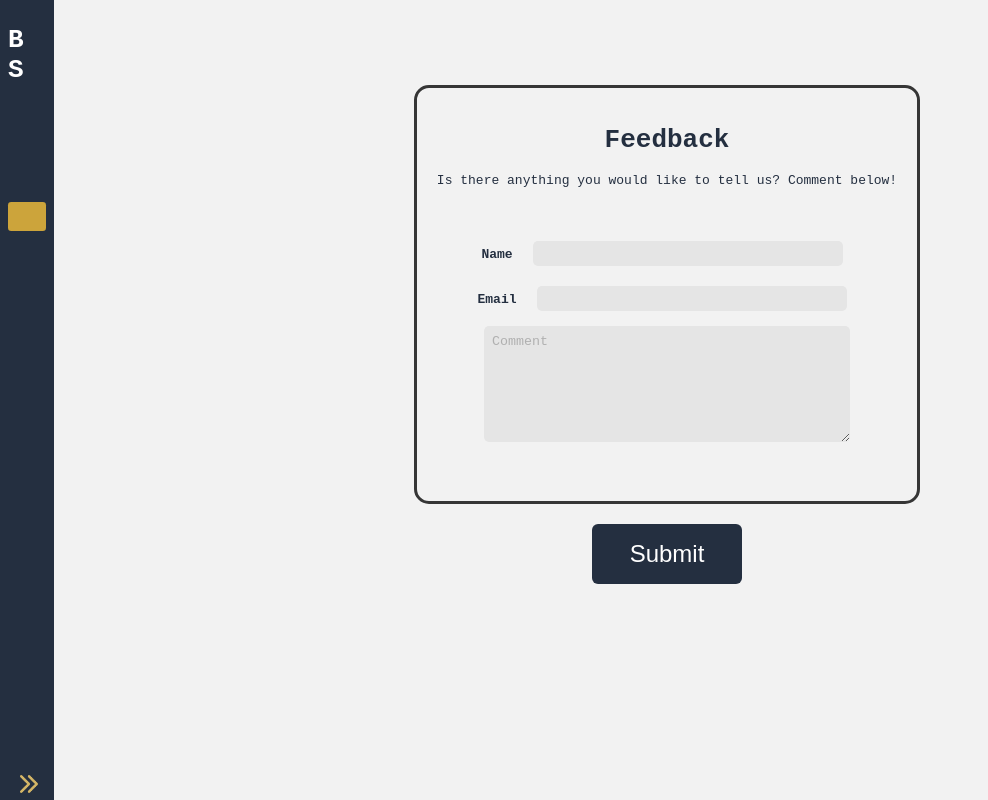
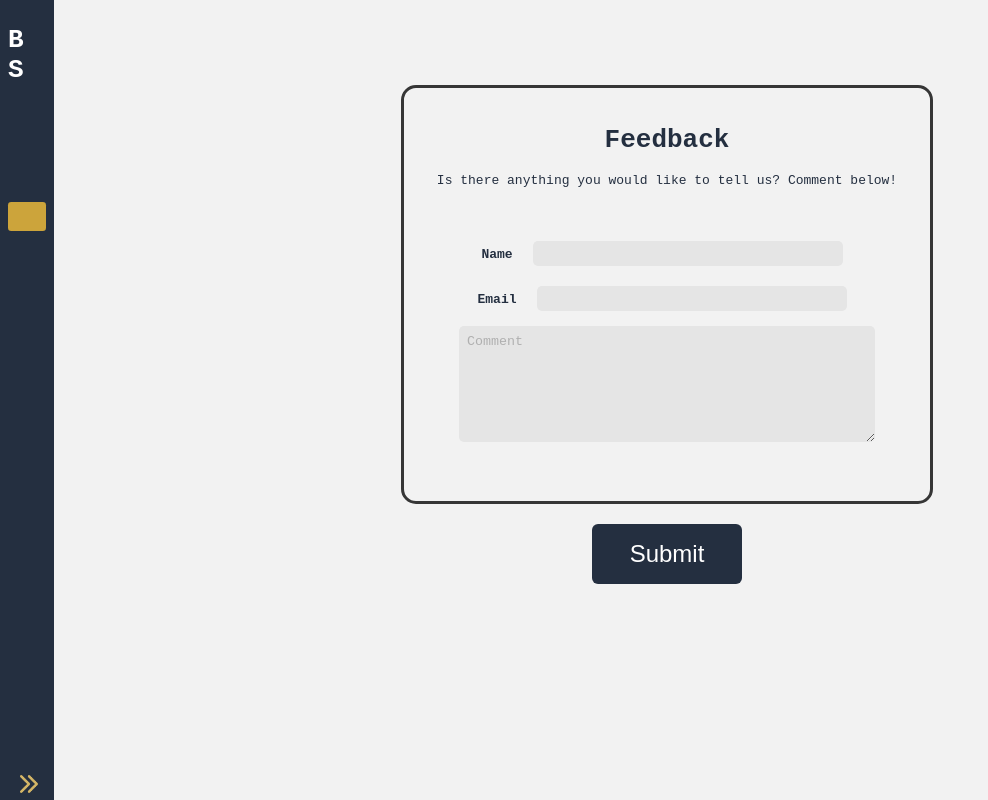
Before and after one commit to MadeleineJonassen/IDATT2105_Full_Stack_Application_Development, a Vue app in the folder FullstackProsjekt/src/frontend/: page /feedback in a window 1280 px wide. Shown: the whole page, without its empty margins (0-988 px from the left). Built offline with nearby package versions, Linux system fonts and the light colour scheme.

Commit message:
Changed textarea size

```diff
--- a/FullstackProsjekt/src/frontend/src/views/FeedbackView.vue
+++ b/FullstackProsjekt/src/frontend/src/views/FeedbackView.vue
@@ -126,7 +126,7 @@ textarea {
 	padding: 8px;
 	border-radius: 5px;
 	border: none;
-	min-width: 350px;
+	min-width: 400px;
 	height: 100px;
 	background-color: #E5E5E5;
 }
```
